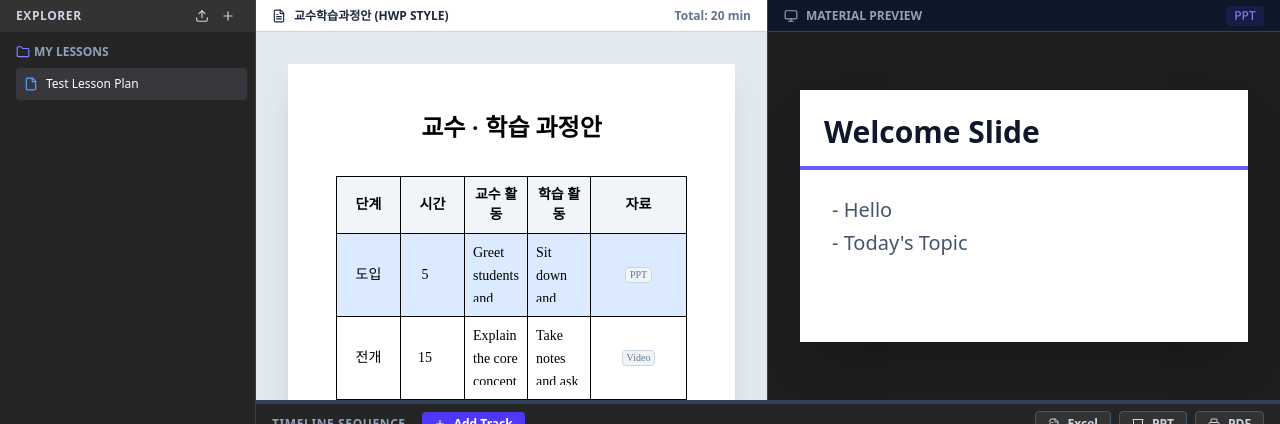
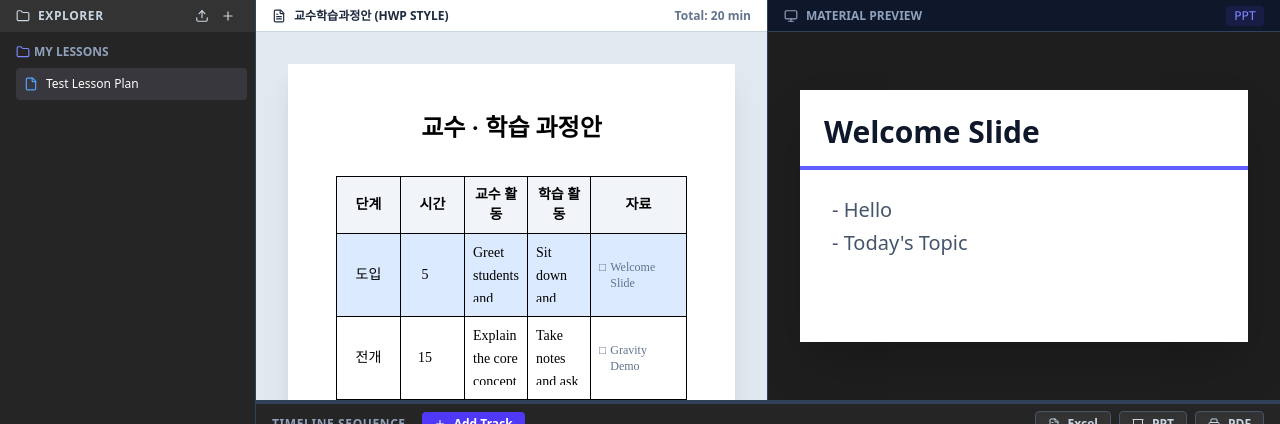
Before and after one commit to vividhyeok/lessonmate, a React (Vite) app: page / in a window 1280 px wide. Shown: the top 424 px of the page. Built offline with nearby package versions, Linux system fonts and the light colour scheme.

Commit message:
Fix CSV import, resize bug, and add sidebar toggle

```diff
--- a/src/App.jsx
+++ b/src/App.jsx
@@ -15,6 +15,7 @@ const App = () => {
   const [selectedTrackId, setSelectedTrackId] = useState(null);
   const [selectedItemId, setSelectedItemId] = useState(null);
   const [isLoaded, setIsLoaded] = useState(false);
+  const [isSidebarOpen, setIsSidebarOpen] = useState(true);
 
   // Layout State
   const [topHeight, setTopHeight] = useState(50); // Percentage
@@ -169,35 +170,48 @@ const App = () => {
   };
 
   const parseCSV = (text) => {
-    const lines = text.split('\n');
     const result = [];
-    // Skip header
-    for (let i = 1; i < lines.length; i++) {
-      const line = lines[i].trim();
-      if (!line) continue;
-
-      const row = [];
+    let row = [];
     let inQuotes = false;
     let current = '';
 
-      for (let j = 0; j < line.length; j++) {
-        const char = line[j];
+    // Normalize line endings
+    const normalizedText = text.replace(/\r\n/g, '\n').replace(/\r/g, '\n');
+
+    // Skip header (find first newline)
+    let startIdx = normalizedText.indexOf('\n') + 1;
+    if (startIdx === 0) return []; // Empty or single line
+
+    for (let i = startIdx; i < normalizedText.length; i++) {
+      const char = normalizedText[i];
+
       if (char === '"') {
-          if (j + 1 < line.length && line[j+1] === '"') {
+        if (i + 1 < normalizedText.length && normalizedText[i+1] === '"') {
           current += '"';
-            j++;
+          i++;
         } else {
           inQuotes = !inQuotes;
         }
       } else if (char === ',' && !inQuotes) {
         row.push(current);
         current = '';
+      } else if (char === '\n' && !inQuotes) {
+        row.push(current);
+        if (row.some(cell => cell.trim() !== '')) {
+            result.push(row);
+        }
+        row = [];
+        current = '';
       } else {
         current += char;
       }
     }
+    // Push last row if exists
+    if (current || row.length > 0) {
       row.push(current);
+      if (row.some(cell => cell.trim() !== '')) {
         result.push(row);
+      }
     }
     return result;
   };
@@ -246,8 +260,16 @@ const App = () => {
 
   const handleResizeHorizontal = (e) => {
     if (!isResizingHorizontal.current || !containerRef.current) return;
-    const containerWidth = containerRef.current.clientWidth;
-    const newWidth = (e.clientX / containerWidth) * 100;
+    e.preventDefault(); // Prevent selection
+    const containerRect = containerRef.current.getBoundingClientRect();
+    // Calculate relative to the container, not viewport
+    const relativeX = e.clientX - containerRect.left;
+    // Adjust for sidebar width if it's open
+    const sidebarWidth = isSidebarOpen ? 256 : 0; // 64 * 4 = 256px (w-64)
+    const availableWidth = containerRect.width - sidebarWidth;
+    const adjustedX = relativeX - sidebarWidth;
+
+    const newWidth = (adjustedX / availableWidth) * 100;
     if (newWidth > 10 && newWidth < 90) setLeftWidth(newWidth);
   };
 
@@ -443,6 +465,7 @@ const App = () => {
     <div ref={containerRef} className="flex h-screen bg-slate-900 text-slate-300 font-sans overflow-hidden select-none">
 
       {/* Sidebar: File Explorer */}
+      {isSidebarOpen && (
         <FileExplorer
           files={files}
           currentFileId={currentFile?.id}
@@ -451,7 +474,16 @@ const App = () => {
           onDeleteFile={handleDeleteFile}
           onSaveCurrent={handleSaveCurrent}
           onImportFile={handleImportFile}
+          onToggleSidebar={() => setIsSidebarOpen(false)}
         />
+      )}
+      {!isSidebarOpen && (
+        <div className="w-8 bg-[#333333] border-r border-slate-700 flex flex-col items-center py-2">
+           <button onClick={() => setIsSidebarOpen(true)} className="p-1 hover:bg-slate-600 rounded text-slate-400">
+             <svg xmlns="http://www.w3.org/2000/svg" width="16" height="16" viewBox="0 0 24 24" fill="none" stroke="currentColor" strokeWidth="2" strokeLinecap="round" strokeLinejoin="round"><rect width="18" height="18" x="3" y="3" rx="2" ry="2"/><line x1="9" x2="9" y1="3" y2="21"/></svg>
+           </button>
+        </div>
+      )}
 
       {/* Main Content Area */}
       <div className="flex-1 flex flex-col h-full min-w-0">
--- a/src/components/FileExplorer.jsx
+++ b/src/components/FileExplorer.jsx
@@ -1,7 +1,7 @@
 import React, { useState, useRef } from 'react';
 import { Folder, File, Plus, Trash2, Save, Upload } from 'lucide-react';
 
-const FileExplorer = ({ files, currentFileId, onSelectFile, onCreateFile, onDeleteFile, onSaveCurrent, onImportFile }) => {
+const FileExplorer = ({ files, currentFileId, onSelectFile, onCreateFile, onDeleteFile, onSaveCurrent, onImportFile, onToggleSidebar }) => {
   const [isExpanded, setIsExpanded] = useState(true);
   const fileInputRef = useRef(null);
 
@@ -17,7 +17,10 @@ const FileExplorer = ({ files, currentFileId, onSelectFile, onCreateFile, onDele
     <div className="w-64 bg-[#252526] border-r border-slate-700 flex flex-col h-full shrink-0">
       {/* Header */}
       <div className="h-8 px-4 flex items-center justify-between bg-[#333333] text-slate-300 text-xs font-bold uppercase tracking-wider">
-        <span>Explorer</span>
+        <div className="flex items-center gap-2">
+            <button onClick={onToggleSidebar} className="hover:text-white"><Folder size={14}/></button>
+            <span>Explorer</span>
+        </div>
         <div className="flex gap-1">
           <button onClick={() => fileInputRef.current.click()} className="p-1 hover:bg-slate-600 rounded" title="Import CSV">
             <Upload size={14} />
--- a/src/components/LessonPlanView.jsx
+++ b/src/components/LessonPlanView.jsx
@@ -71,11 +71,16 @@ const LessonPlanView = ({
                     />
                   </td>
                   <td className="border border-black p-2 text-center align-middle text-xs text-slate-500">
-                    <div className="flex flex-col gap-1 items-center">
+                    <div className="flex flex-col gap-1 items-start text-left w-full">
                       {t.items && t.items.length > 0 ? t.items.map((item, idx) => (
-                        <span key={idx} className="px-1 rounded bg-slate-100 border border-slate-300 text-[10px]">
-                          {item.type === 'ppt' ? 'PPT' : item.type === 'url' ? 'URL' : 'Video'}
-                        </span>
+                        <div key={idx} className="flex items-start gap-1 w-full">
+                           <span className="shrink-0 font-bold">
+                            {item.title === '유의점' ? '◆' : '□'}
+                           </span>
+                           <span className="break-words whitespace-pre-wrap">
+                             {item.title === '유의점' ? item.content : item.title}
+                           </span>
+                        </div>
                       )) : '-'}
                     </div>
                   </td>
```
Lines whose indentation alone changed are shown as unchanged.
